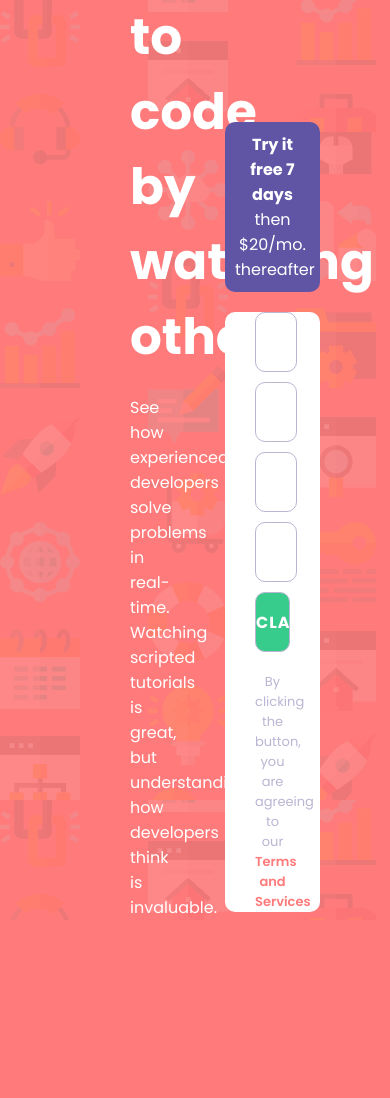
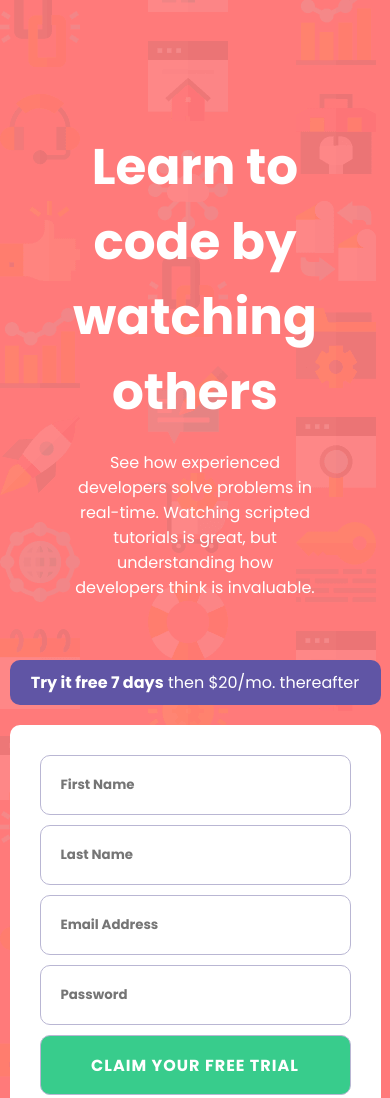
Before and after one commit to Taninwat-55/Intro-component-with-sign-up-form, a plain HTML site: page index.html in a window 390 px wide. Shown: the top 1098 px of the page. Before the commit the page ends 920 px from the top, so only its background shows below. Drawn offline with Linux system fonts and the light colour scheme.

Commit message:
Add files via upload

```diff
--- a/style.css
+++ b/style.css
@@ -135,5 +135,24 @@ body {
   font-size: 0.75rem;
   position: right;
   font-style: italic;
-  /* display: none; */
 }
+
+@media (max-width: 475px) {
+  .container {
+    height: auto;
+    display: flex;
+    flex-direction: column;
+  }
+
+  .text-container {
+    height: auto;
+    width: auto;
+    text-align: center;
+  }
+
+  .register-container {
+    width: 100%;
+    width: auto;
+    height: auto;
+  }
+}
```
